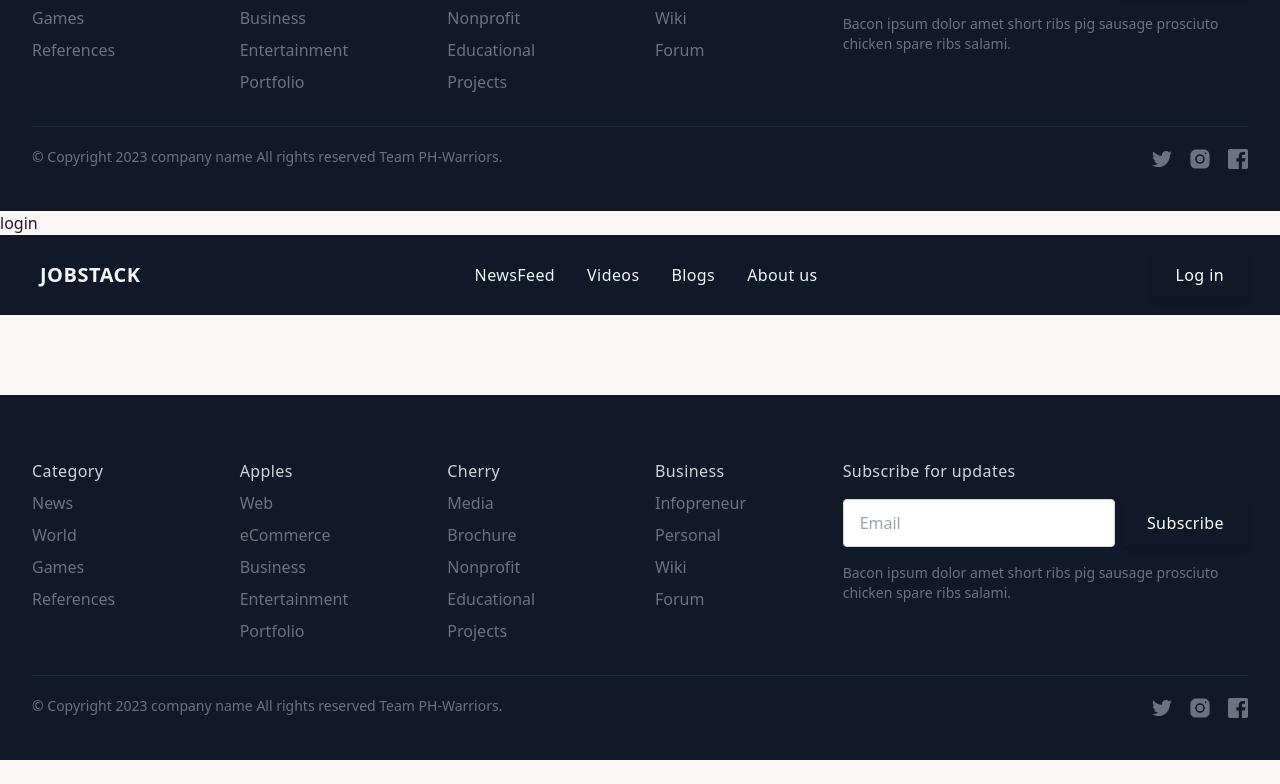
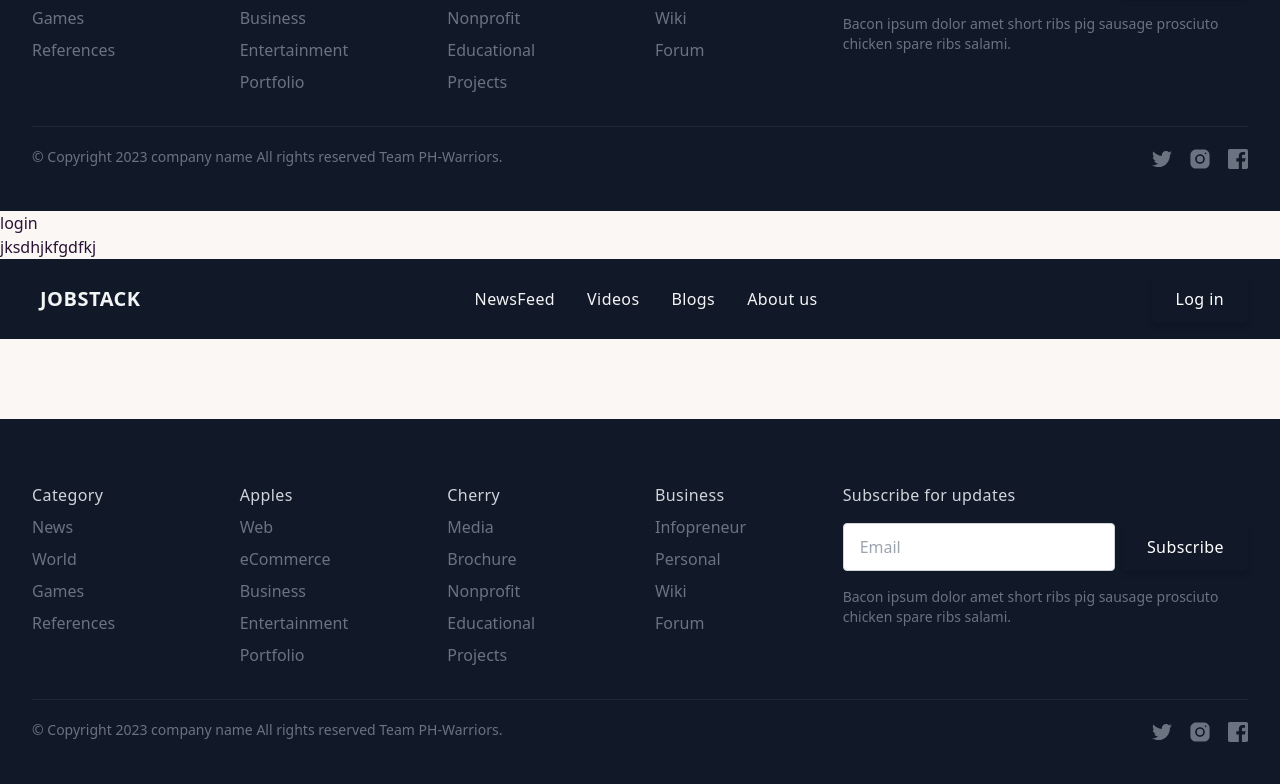
Before and after one commit to mdelwarhossain/endgame-final-project, a React (Create React App) app in the folder client/: page /login in a window 1280 px wide. Shown: the part 3312-4096 px from the top of the page. Before the commit the page ends 4072 px from the top, so only its background shows below. Built offline with nearby package versions, Linux system fonts and the light colour scheme.

Commit message:
git problem

```diff
--- a/client/src/Login/Login.tsx
+++ b/client/src/Login/Login.tsx
@@ -4,6 +4,7 @@ const Login = () => {
     return (
         <div>
             <h1>login</h1>
+            <h1>jksdhjkfgdfkj</h1>
         </div>
     );
 };
```
